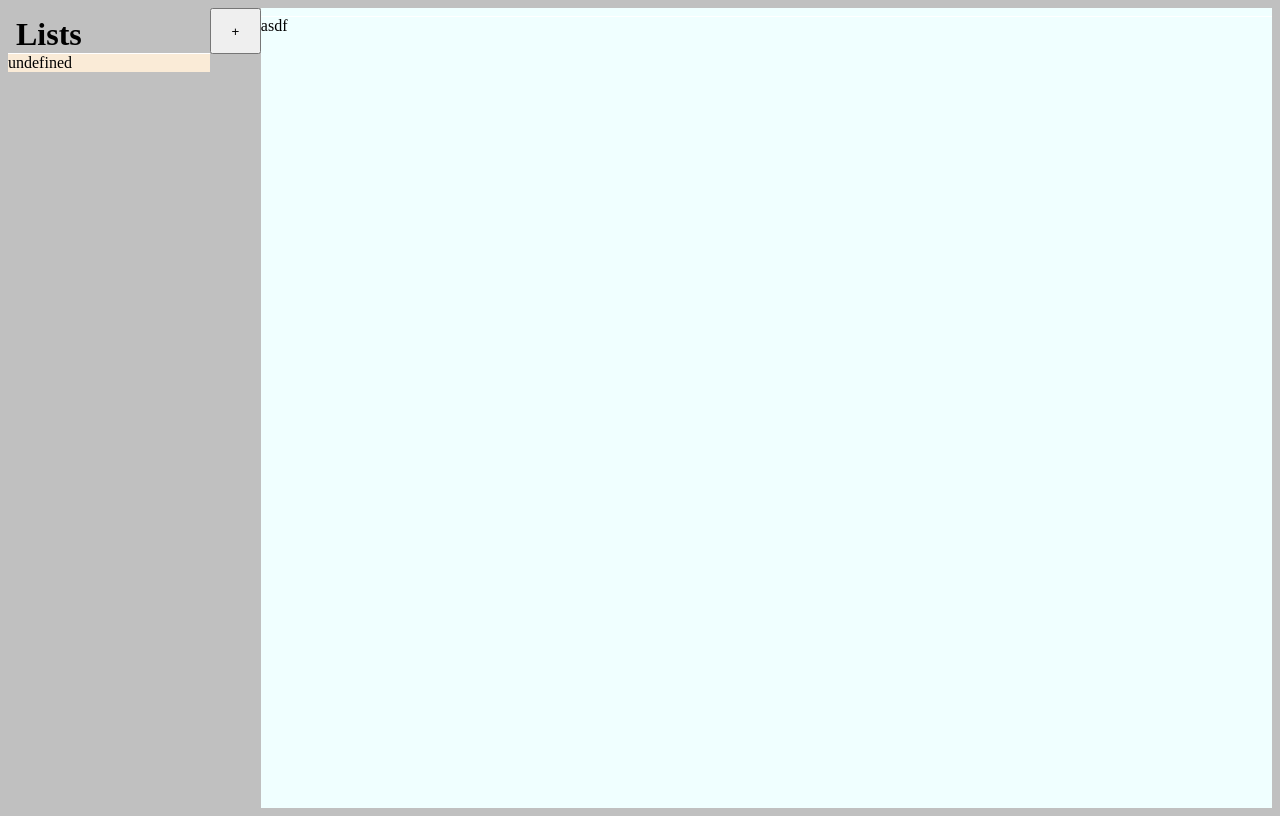
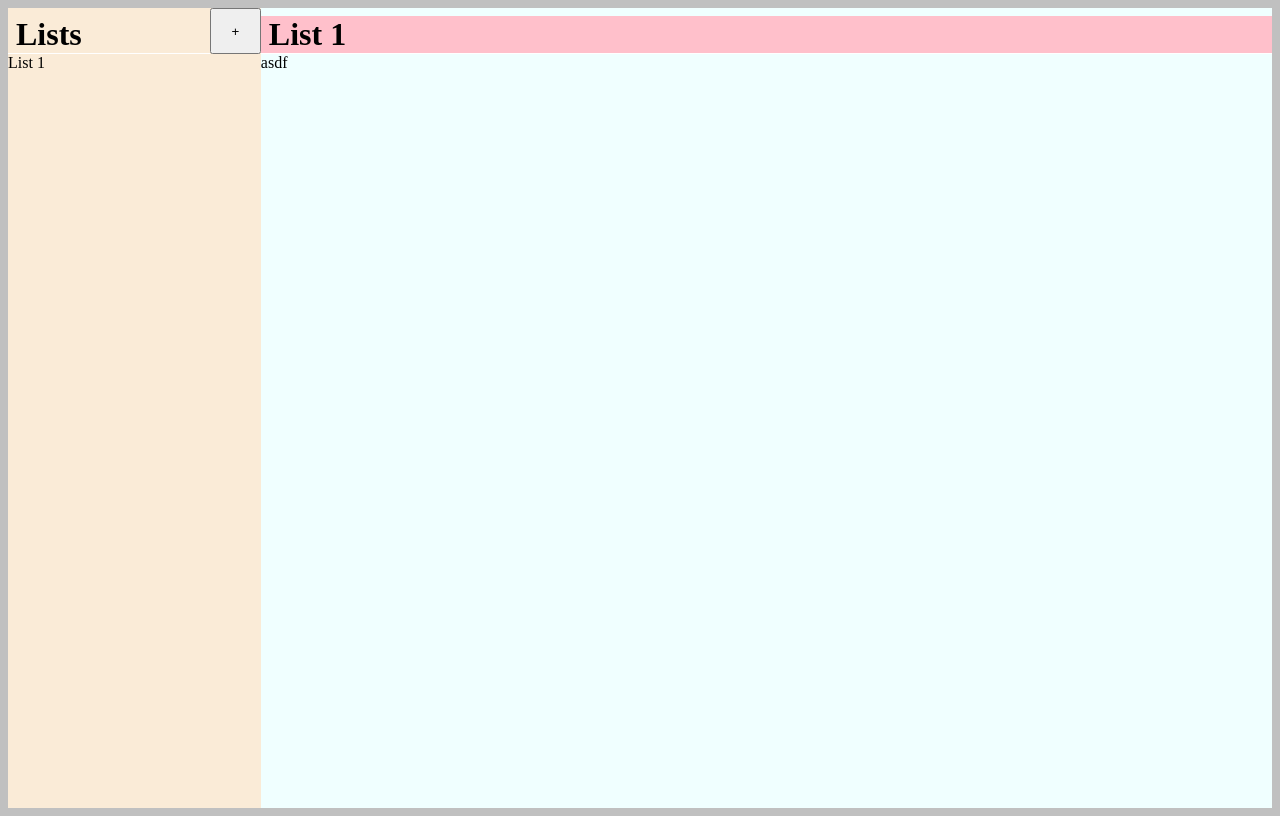
Before and after one commit to Skepticpunk/todo, a website built with webpack: page src/index.html in a window 1280 px wide. Built offline with nearby package versions, Linux system fonts and the light colour scheme.

Commit message:
fixed up styling and example template a bit more

```diff
--- a/src/index.html
+++ b/src/index.html
@@ -1,6 +1,6 @@
 <html>
   <body>
-    <div>
+    <div id="listList">
       <div id="listsHeader">
         <h1>Lists</h1>
         <button>+</button>
--- a/src/index.js
+++ b/src/index.js
@@ -53,13 +53,12 @@ class listDisplay {
 
   renderList() {
     this.#parent.textContent = "";
-    this.#header.textContent = "";
+    this.#header.textContent = this.#list.getTitle();
     this.#list.getList().forEach( ( entry ) => {
-      this.#parent.append( entry.getTitle() ); } );
-    this.#header.textContent = this.#list.getTitle() }; };
+      this.#parent.append( entry.getTitle() ); } ); }; };
 
 const toDoLists = new toDoList("Lists");
-const toDoList1 = new toDoList;
+const toDoList1 = new toDoList("List 1");
 const listsDisplay = new listDisplay( document.querySelector( "#toDoLists" ), document.querySelector( "#listsHeader > h1" ), toDoLists );
 const toDoListDisplay = new listDisplay( document.querySelector( "#listEntries" ), document.querySelector( "#toDoTitle" ), toDoList1 );
 const entry1 = new toDoEntry("asdf", "ARE WE WORKING YET????", "4/20/69", 0);
--- a/src/page.css
+++ b/src/page.css
@@ -11,7 +11,7 @@ h1 {
 h2 {
   margin:                 0;
   padding:                2px 8px; }
-#toDoLists {
+#listList {
   background-color:      antiquewhite; }
 #listsHeader {
   display:               grid;
```
